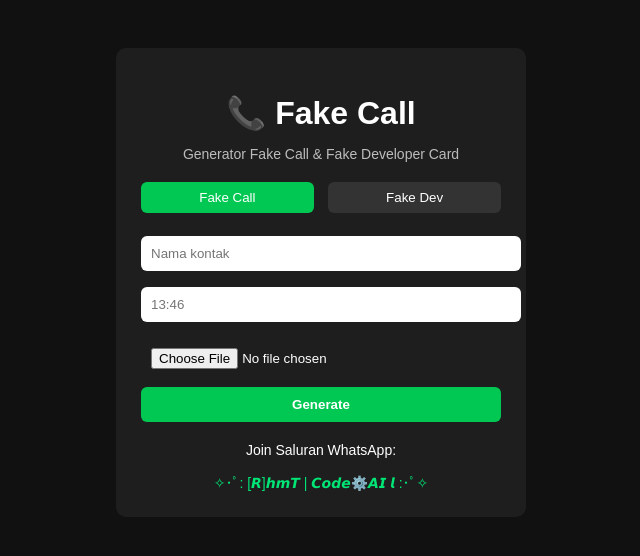
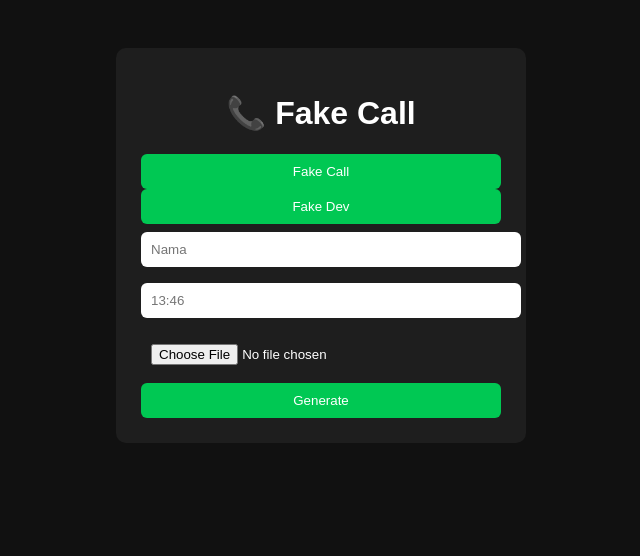
Before and after one commit to rahmat-369/fake-web, a website: page index.html in a window 1280 px wide. Both pictures are taken after a click on the button "Fake Call". Shown: the whole page, without its empty margins (319-959 px from the left). Drawn offline with Linux system fonts and the light colour scheme.

Commit message:
Update index.html

```diff
--- a/index.html
+++ b/index.html
@@ -1,192 +1,79 @@
 <!DOCTYPE html>
-<html lang="id">
+<html>
 <head>
 <meta charset="UTF-8">
-<meta name="viewport" content="width=device-width, initial-scale=1.0">
 <title>Fake Call</title>
-
 <style>
-body{
-  background:#111;
-  font-family:Arial, sans-serif;
-  color:#fff;
-  display:flex;
-  justify-content:center;
-  padding:40px;
-}
-
-.container{
-  background:#1e1e1e;
-  padding:25px;
-  width:360px;
-  border-radius:10px;
-  text-align:center;
-}
-
-h1{
-  margin-bottom:5px;
-}
-
-.desc{
-  font-size:14px;
-  opacity:.7;
-  margin-bottom:20px;
-}
-
-.tabs{
-  display:flex;
-  justify-content:space-between;
-  margin-bottom:15px;
-}
-
-.tabs button{
-  width:48%;
-  padding:8px;
-  border:none;
-  border-radius:6px;
-  background:#333;
-  color:#fff;
-  cursor:pointer;
-}
-
-.tabs button.active{
-  background:#00c853;
-}
-
-form{
-  display:none;
-}
-
-form.active{
-  display:block;
-}
-
-input, select{
-  width:100%;
-  padding:10px;
-  margin:8px 0;
-  border:none;
-  border-radius:6px;
-}
-
-button.submit{
-  width:100%;
-  padding:10px;
-  border:none;
-  border-radius:6px;
-  background:#00c853;
-  color:white;
-  font-weight:bold;
-  cursor:pointer;
-}
-
-#result img{
-  margin-top:15px;
-  max-width:100%;
-  border-radius:8px;
-}
-
-.channel{
-  margin-top:20px;
-  font-size:14px;
-}
-
-.channel a{
-  color:#00e676;
-  text-decoration:none;
-}
+body{background:#111;color:#fff;font-family:Arial;display:flex;justify-content:center;padding:40px}
+.container{background:#1e1e1e;padding:25px;width:360px;border-radius:10px;text-align:center}
+input,select{width:100%;padding:10px;margin:8px 0;border-radius:6px;border:none}
+button{width:100%;padding:10px;border:none;border-radius:6px;background:#00c853;color:white}
+.hidden{display:none}
+#result img{margin-top:15px;max-width:100%}
 </style>
 </head>
 <body>
 
 <div class="container">
 <h1>📞 Fake Call</h1>
-  <p class="desc">Generator Fake Call & Fake Developer Card</p>
 
-  <div class="tabs">
-    <button id="btnCall" class="active">Fake Call</button>
-    <button id="btnDev">Fake Dev</button>
-  </div>
+<button onclick="show('call')">Fake Call</button>
+<button onclick="show('dev')">Fake Dev</button>
 
-  <!-- Fake Call -->
-  <form id="callForm" class="active">
-    <input type="text" name="nama" placeholder="Nama kontak" required>
-    <input type="text" name="waktu" placeholder="13:46" required>
-    <input type="file" name="image" accept="image/*" required>
-    <button class="submit">Generate</button>
+<form id="callForm">
+<input name="nama" placeholder="Nama" required>
+<input name="waktu" placeholder="13:46" required>
+<input type="file" name="image" required>
+<button>Generate</button>
 </form>
 
-  <!-- Fake Dev -->
-  <form id="devForm">
-    <input type="text" name="username" placeholder="Username" required>
+<form id="devForm" class="hidden">
+<input name="username" placeholder="Username" required>
 <select name="verified">
 <option value="true">Verified</option>
 <option value="false">Not Verified</option>
 </select>
-    <input type="file" name="image" accept="image/*" required>
-    <button class="submit">Generate</button>
+<input type="file" name="image" required>
+<button>Generate</button>
 </form>
 
 <div id="result"></div>
-
-  <div class="channel">
-    <p>Join Saluran WhatsApp:</p>
-    <a href="https://whatsapp.com/channel/0029VbBjyjlJ93wa6hwSWa0p" target="_blank">
-      ✧･ﾟ: [𝙍]𝙝𝙢𝙏 | 𝘾𝙤𝙙𝙚⚙️𝘼𝙄 𝙡 :･ﾟ✧
-    </a>
-  </div>
 </div>
 
 <script>
-const btnCall = document.getElementById("btnCall");
-const btnDev = document.getElementById("btnDev");
-const callForm = document.getElementById("callForm");
-const devForm = document.getElementById("devForm");
-const result = document.getElementById("result");
+function show(type){
+document.getElementById("callForm").classList.toggle("hidden", type!=="call");
+document.getElementById("devForm").classList.toggle("hidden", type!=="dev");
+}
 
-btnCall.onclick = () => {
-  btnCall.classList.add("active");
-  btnDev.classList.remove("active");
-  callForm.classList.add("active");
-  devForm.classList.remove("active");
+async function send(form,url){
+const data=new FormData(form);
+const nama=form.nama?.value||"";
+const waktu=form.waktu?.value||"";
+const username=form.username?.value||"";
+const verified=form.verified?.value||"true";
+
+let endpoint=url;
+if(url.includes("fakecall")){
+endpoint+=`?nama=${nama}&waktu=${waktu}`;
+}else{
+endpoint+=`?username=${username}&verified=${verified}`;
+}
+
+const res=await fetch(endpoint,{method:"POST",body:data});
+const blob=await res.blob();
+document.getElementById("result").innerHTML=
+"<img src='"+URL.createObjectURL(blob)+"'>";
+}
+
+document.getElementById("callForm").onsubmit=e=>{
+e.preventDefault();
+send(e.target,"/api/fakecall");
 };
 
-btnDev.onclick = () => {
-  btnDev.classList.add("active");
-  btnCall.classList.remove("active");
-  devForm.classList.add("active");
-  callForm.classList.remove("active");
-};
-
-async function submitForm(form, endpoint){
-  result.innerHTML = "⏳ Generating...";
-
-  const data = new FormData(form);
-
-  try{
-    const res = await fetch(endpoint,{
-      method:"POST",
-      body:data
-    });
-
-    if(!res.ok) throw new Error("Gagal generate");
-
-    const blob = await res.blob();
-    const imgUrl = URL.createObjectURL(blob);
-    result.innerHTML = "<img src='"+imgUrl+"'>";
-  }catch(err){
-    result.innerHTML = "❌ Error: "+err.message;
-  }
-}
-
-callForm.onsubmit = (e)=>{
+document.getElementById("devForm").onsubmit=e=>{
 e.preventDefault();
-  submitForm(callForm,"/api/fakecall");
-};
-
-devForm.onsubmit = (e)=>{
-  e.preventDefault();
-  submitForm(devForm,"/api/fakedev");
+send(e.target,"/api/fakedev");
 };
 </script>
 
```
Lines whose indentation alone changed are shown as unchanged.
